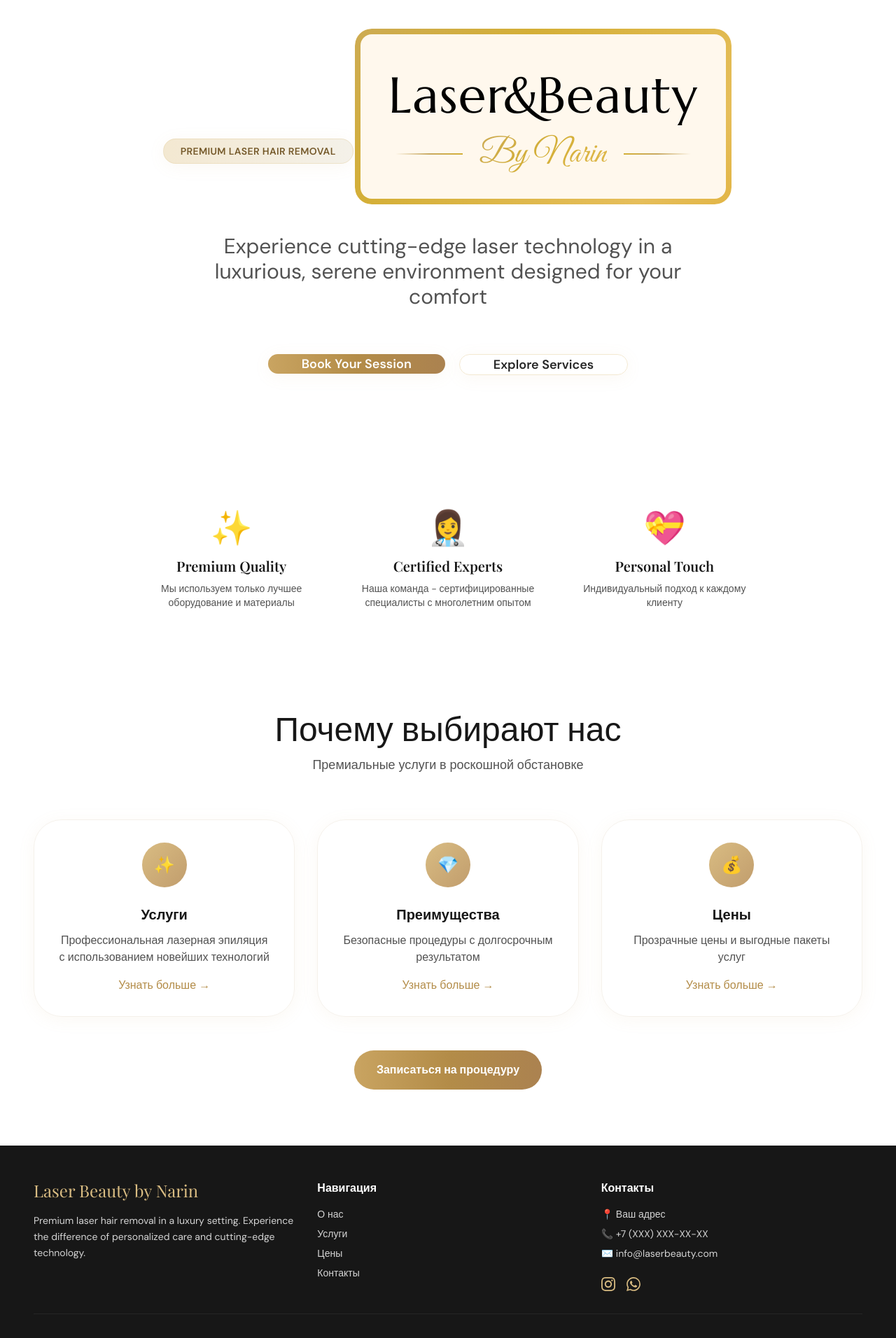
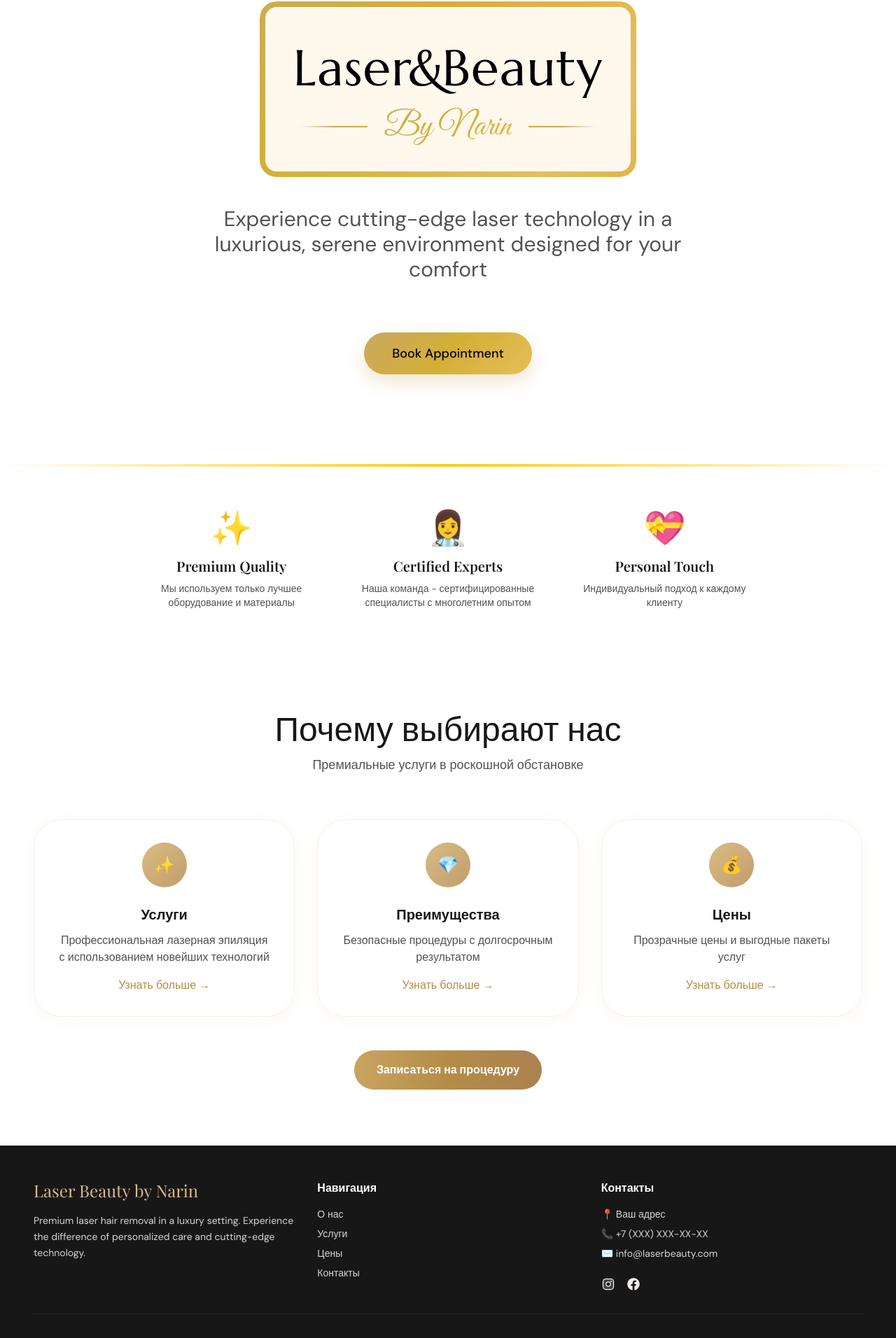
Before and after one commit to NastLen/laser-beauty-by-narin, a Next.js app: page / in a window 1280 px wide. Shown: the part 133-2045 px from the top of the page at 70% size. Built offline with nearby package versions, Linux system fonts and the light colour scheme.

Commit message:
Updated Hero Section

```diff
--- a/components/layout/Footer.tsx
+++ b/components/layout/Footer.tsx
@@ -1,4 +1,6 @@
 import Link from "next/link";
+import { IoLogoFacebook } from "react-icons/io5";
+import { PiInstagramLogoDuotone } from "react-icons/pi";
 
 export default function Footer() {
   return (
@@ -60,31 +62,11 @@ export default function Footer() {
               <li>📞 +7 (XXX) XXX-XX-XX</li>
               <li>✉️ info@laserbeauty.com</li>
               <li className="pt-4 flex space-x-4">
-                <a
-                  href="#"
-                  className="text-gold-400 hover:text-gold-300 transition-colors"
-                  aria-label="Instagram"
-                >
-                  <svg
-                    className="w-5 h-5"
-                    fill="currentColor"
-                    viewBox="0 0 24 24"
-                  >
-                    <path d="M12 2.163c3.204 0 3.584.012 4.85.07 3.252.148 4.771 1.691 4.919 4.919.058 1.265.069 1.645.069 4.849 0 3.205-.012 3.584-.069 4.849-.149 3.225-1.664 4.771-4.919 4.919-1.266.058-1.644.07-4.85.07-3.204 0-3.584-.012-4.849-.07-3.26-.149-4.771-1.699-4.919-4.92-.058-1.265-.07-1.644-.07-4.849 0-3.204.013-3.583.07-4.849.149-3.227 1.664-4.771 4.919-4.919 1.266-.057 1.645-.069 4.849-.069zm0-2.163c-3.259 0-3.667.014-4.947.072-4.358.2-6.78 2.618-6.98 6.98-.059 1.281-.073 1.689-.073 4.948 0 3.259.014 3.668.072 4.948.2 4.358 2.618 6.78 6.98 6.98 1.281.058 1.689.072 4.948.072 3.259 0 3.668-.014 4.948-.072 4.354-.2 6.782-2.618 6.979-6.98.059-1.28.073-1.689.073-4.948 0-3.259-.014-3.667-.072-4.947-.196-4.354-2.617-6.78-6.979-6.98-1.281-.059-1.69-.073-4.949-.073zm0 5.838c-3.403 0-6.162 2.759-6.162 6.162s2.759 6.163 6.162 6.163 6.162-2.759 6.162-6.163c0-3.403-2.759-6.162-6.162-6.162zm0 10.162c-2.209 0-4-1.79-4-4 0-2.209 1.791-4 4-4s4 1.791 4 4c0 2.21-1.791 4-4 4zm6.406-11.845c-.796 0-1.441.645-1.441 1.44s.645 1.44 1.441 1.44c.795 0 1.439-.645 1.439-1.44s-.644-1.44-1.439-1.44z" />
-                  </svg>
+                <a href="#" aria-label="Instagram">
+                  <PiInstagramLogoDuotone className="w-5 h-5 text-cream-200" />
                 </a>
-                <a
-                  href="#"
-                  className="text-gold-400 hover:text-gold-300 transition-colors"
-                  aria-label="WhatsApp"
-                >
-                  <svg
-                    className="w-5 h-5"
-                    fill="currentColor"
-                    viewBox="0 0 24 24"
-                  >
-                    <path d="M17.472 14.382c-.297-.149-1.758-.867-2.03-.967-.273-.099-.471-.148-.67.15-.197.297-.767.966-.94 1.164-.173.199-.347.223-.644.075-.297-.15-1.255-.463-2.39-1.475-.883-.788-1.48-1.761-1.653-2.059-.173-.297-.018-.458.13-.606.134-.133.298-.347.446-.52.149-.174.198-.298.298-.497.099-.198.05-.371-.025-.52-.075-.149-.669-1.612-.916-2.207-.242-.579-.487-.5-.669-.51-.173-.008-.371-.01-.57-.01-.198 0-.52.074-.792.372-.272.297-1.04 1.016-1.04 2.479 0 1.462 1.065 2.875 1.213 3.074.149.198 2.096 3.2 5.077 4.487.709.306 1.262.489 1.694.625.712.227 1.36.195 1.871.118.571-.085 1.758-.719 2.006-1.413.248-.694.248-1.289.173-1.413-.074-.124-.272-.198-.57-.347m-5.421 7.403h-.004a9.87 9.87 0 01-5.031-1.378l-.361-.214-3.741.982.998-3.648-.235-.374a9.86 9.86 0 01-1.51-5.26c.001-5.45 4.436-9.884 9.888-9.884 2.64 0 5.122 1.03 6.988 2.898a9.825 9.825 0 012.893 6.994c-.003 5.45-4.437 9.884-9.885 9.884m8.413-18.297A11.815 11.815 0 0012.05 0C5.495 0 .16 5.335.157 11.892c0 2.096.547 4.142 1.588 5.945L.057 24l6.305-1.654a11.882 11.882 0 005.683 1.448h.005c6.554 0 11.890-5.335 11.893-11.893a11.821 11.821 0 00-3.48-8.413z" />
-                  </svg>
+                <a href="#" aria-label="Facebook">
+                  <IoLogoFacebook className="w-5 h-5 text-cream-200" />
                 </a>
               </li>
             </ul>
--- a/components/layout/Header.tsx
+++ b/components/layout/Header.tsx
@@ -3,6 +3,9 @@
 import { useState, useEffect } from "react";
 import Link from "next/link";
 import { usePathname } from "next/navigation";
+import { IoLogoFacebook } from "react-icons/io5";
+import { PiInstagramLogoDuotone } from "react-icons/pi";
+import { VscMenu } from "react-icons/vsc";
 
 export default function Header() {
   const [isScrolled, setIsScrolled] = useState(false);
@@ -33,28 +36,23 @@ export default function Header() {
         onClick={() => setIsMobileMenuOpen(!isMobileMenuOpen)}
         aria-label="Toggle menu"
       >
+        {isMobileMenuOpen ? (
           <svg
             className="w-7 h-7 text-gold-700"
             fill="none"
             stroke="currentColor"
             viewBox="0 0 24 24"
           >
-          {isMobileMenuOpen ? (
             <path
               strokeLinecap="round"
               strokeLinejoin="round"
               strokeWidth={2}
               d="M6 18L18 6M6 6l12 12"
             />
+          </svg>
         ) : (
-            <path
-              strokeLinecap="round"
-              strokeLinejoin="round"
-              strokeWidth={2}
-              d="M4 6h16M4 12h16M4 18h16"
-            />
+          <VscMenu className="w-7 h-7 text-gold-700" />
         )}
-        </svg>
       </button>
 
       {/* Sidebar Menu (all screens) */}
@@ -88,26 +86,16 @@ export default function Header() {
           <a
             href="#"
             className="p-3 rounded-full bg-gold-100 hover:bg-gold-200 transition-colors"
+            aria-label="Instagram"
           >
-            <svg
-              className="w-6 h-6 text-gold-700"
-              fill="currentColor"
-              viewBox="0 0 24 24"
-            >
-              <path d="M12 2.163c3.204 0 3.584.012 4.85.07 3.252.148 4.771 1.691 4.919 4.919.058 1.265.069 1.645.069 4.849 0 3.205-.012 3.584-.069 4.849-.149 3.225-1.664 4.771-4.919 4.919-1.266.058-1.644.07-4.85.07-3.204 0-3.584-.012-4.849-.07-3.26-.149-4.771-1.699-4.919-4.92-.058-1.265-.07-1.644-.07-4.849 0-3.204.013-3.583.07-4.849.149-3.227 1.664-4.771 4.919-4.919 1.266-.057 1.645-.069 4.849-.069zm0-2.163c-3.259 0-3.667.014-4.947.072-4.358.2-6.78 2.618-6.98 6.98-.059 1.281-.073 1.689-.073 4.948 0 3.259.014 3.668.072 4.948.2 4.358 2.618 6.78 6.98 6.98 1.281.058 1.689.072 4.948.072 3.259 0 3.668-.014 4.948-.072 4.354-.2 6.782-2.618 6.979-6.98.059-1.28.073-1.689.073-4.948 0-3.259-.014-3.667-.072-4.947-.196-4.354-2.617-6.78-6.979-6.98-1.281-.059-1.69-.073-4.949-.073zm0 5.838c-3.403 0-6.162 2.759-6.162 6.162s2.759 6.163 6.162 6.163 6.162-2.759 6.162-6.163c0-3.403-2.759-6.162-6.162-6.162zm0 10.162c-2.209 0-4-1.79-4-4 0-2.209 1.791-4 4-4s4 1.791 4 4c0 2.21-1.791 4-4 4z" />
-            </svg>
+            <PiInstagramLogoDuotone className="w-6 h-6 text-cream-500" />
           </a>
           <a
             href="#"
             className="p-3 rounded-full bg-gold-100 hover:bg-gold-200 transition-colors"
+            aria-label="Facebook"
           >
-            <svg
-              className="w-6 h-6 text-gold-700"
-              fill="currentColor"
-              viewBox="0 0 24 24"
-            >
-              <path d="M24 12.073c0-6.627-5.373-12-12-12s-12 5.373-12 12c0 5.99 4.388 10.954 10.125 11.854v-8.385H7.078v-3.47h3.047V9.43c0-3.007 1.792-4.669 4.533-4.669 1.312 0 2.686.235 2.686.235v2.953H15.83c-1.491 0-1.956.925-1.956 1.874v2.25h3.328l-.532 3.47h-2.796v8.385C19.612 23.027 24 18.062 24 12.073z" />
-            </svg>
+            <IoLogoFacebook className="w-6 h-6 text-cream-500" />
           </a>
         </div>
       </aside>
--- a/components/sections/Contact.tsx
+++ b/components/sections/Contact.tsx
@@ -1,6 +1,8 @@
 "use client";
 
 import { useState } from "react";
+import { IoLogoFacebook } from "react-icons/io5";
+import { PiInstagramLogoDuotone } from "react-icons/pi";
 import Section from "@/components/ui/Section";
 import Button from "@/components/ui/Button";
 
@@ -271,26 +273,16 @@ export default function Contact() {
                 <a
                   href="#"
                   className="w-12 h-12 bg-gold-100 hover:bg-gold-200 rounded-xl flex items-center justify-center text-gold-600 transition-colors"
+                  aria-label="Facebook"
                 >
-                  <svg
-                    className="w-5 h-5"
-                    fill="currentColor"
-                    viewBox="0 0 24 24"
-                  >
-                    <path d="M24 12.073c0-6.627-5.373-12-12-12s-12 5.373-12 12c0 5.99 4.388 10.954 10.125 11.854v-8.385H7.078v-3.47h3.047V9.43c0-3.007 1.792-4.669 4.533-4.669 1.312 0 2.686.235 2.686.235v2.953H15.83c-1.491 0-1.956.925-1.956 1.874v2.25h3.328l-.532 3.47h-2.796v8.385C19.612 23.027 24 18.062 24 12.073z" />
-                  </svg>
+                  <IoLogoFacebook className="w-5 h-5 text-cream-500" />
                 </a>
                 <a
                   href="#"
                   className="w-12 h-12 bg-gold-100 hover:bg-gold-200 rounded-xl flex items-center justify-center text-gold-600 transition-colors"
+                  aria-label="Instagram"
                 >
-                  <svg
-                    className="w-5 h-5"
-                    fill="currentColor"
-                    viewBox="0 0 24 24"
-                  >
-                    <path d="M12 2.163c3.204 0 3.584.012 4.85.07 3.252.148 4.771 1.691 4.919 4.919.058 1.265.069 1.645.069 4.849 0 3.205-.012 3.584-.069 4.849-.149 3.225-1.664 4.771-4.919 4.919-1.266.058-1.644.07-4.85.07-3.204 0-3.584-.012-4.849-.07-3.26-.149-4.771-1.699-4.919-4.92-.058-1.265-.07-1.644-.07-4.849 0-3.204.013-3.583.07-4.849.149-3.227 1.664-4.771 4.919-4.919 1.266-.057 1.645-.069 4.849-.069zm0-2.163c-3.259 0-3.667.014-4.947.072-4.358.2-6.78 2.618-6.98 6.98-.059 1.281-.073 1.689-.073 4.948 0 3.259.014 3.668.072 4.948.2 4.358 2.618 6.78 6.98 6.98 1.281.058 1.689.072 4.948.072 3.259 0 3.668-.014 4.948-.072 4.354-.2 6.782-2.618 6.979-6.98.059-1.28.073-1.689.073-4.948 0-3.259-.014-3.667-.072-4.947-.196-4.354-2.617-6.78-6.979-6.98-1.281-.059-1.69-.073-4.949-.073zm0 5.838c-3.403 0-6.162 2.759-6.162 6.162s2.759 6.163 6.162 6.163 6.162-2.759 6.162-6.163c0-3.403-2.759-6.162-6.162-6.162zm0 10.162c-2.209 0-4-1.79-4-4 0-2.209 1.791-4 4-4s4 1.791 4 4c0 2.21-1.791 4-4 4zm6.406-11.845c-.796 0-1.441.645-1.441 1.44s.645 1.44 1.441 1.44c.795 0 1.439-.645 1.439-1.44s-.644-1.44-1.439-1.44z" />
-                  </svg>
+                  <PiInstagramLogoDuotone className="w-5 h-5 text-cream-500" />
                 </a>
               </div>
             </div>
--- a/components/sections/Hero.tsx
+++ b/components/sections/Hero.tsx
@@ -8,13 +8,6 @@ export default function Hero() {
     <section className="relative min-h-screen flex items-center justify-center overflow-hidden bg-white">
       <div className="container-custom relative z-10 text-center">
         <div className="max-w-5xl mx-auto space-y-10">
-          {/* Overline */}
-          <div className="inline-block">
-            <span className="px-6 py-2 bg-gradient-to-r from-gold-200 to-champagne-200 text-gold-800 font-semibold tracking-wide uppercase text-sm rounded-full border border-gold-300/50 shadow-elegant">
-              Premium Laser Hair Removal
-            </span>
-          </div>
-
           {/* Main heading */}
           <div className="inline-block">
             <h1
@@ -91,19 +84,35 @@ export default function Hero() {
             environment designed for your comfort
           </p>
 
-          {/* CTA Buttons */}
-          <div className="flex flex-col sm:flex-row gap-5 justify-center pt-6">
+          {/* CTA Button */}
+          <div className="flex justify-center pt-8">
             <Link href="/contact">
-              <Button size="lg">Book Your Session</Button>
-            </Link>
-            <Link href="/services">
-              <Button variant="secondary" size="lg">
-                Explore Services
-              </Button>
+              <button
+                className="px-10 py-4 rounded-full text-lg font-medium transition-all duration-300"
+                style={{
+                  background:
+                    "linear-gradient(135deg, #C9A961, #D4AF37, #E6BE5A)",
+                  color: "#000",
+                  boxShadow: "0 10px 25px rgba(201, 169, 97, 0.3)",
+                }}
+                onMouseEnter={(e) => {
+                  e.currentTarget.style.transform = "translateY(-2px)";
+                  e.currentTarget.style.boxShadow =
+                    "0 15px 35px rgba(201, 169, 97, 0.5)";
+                }}
+                onMouseLeave={(e) => {
+                  e.currentTarget.style.transform = "translateY(0)";
+                  e.currentTarget.style.boxShadow =
+                    "0 10px 25px rgba(201, 169, 97, 0.3)";
+                }}
+              >
+                Book Appointment
+              </button>
             </Link>
           </div>
         </div>
       </div>
+      <div className="absolute bottom-0 left-0 w-full h-[4px] bg-gradient-to-r from-transparent via-yellow-400 to-transparent"></div>
     </section>
   );
 }
```
Also changed, not shown: package.json (+6 -5 lines), 1 other file (tests, documents, lock files or other folders). Lines whose indentation alone changed are shown as unchanged.
